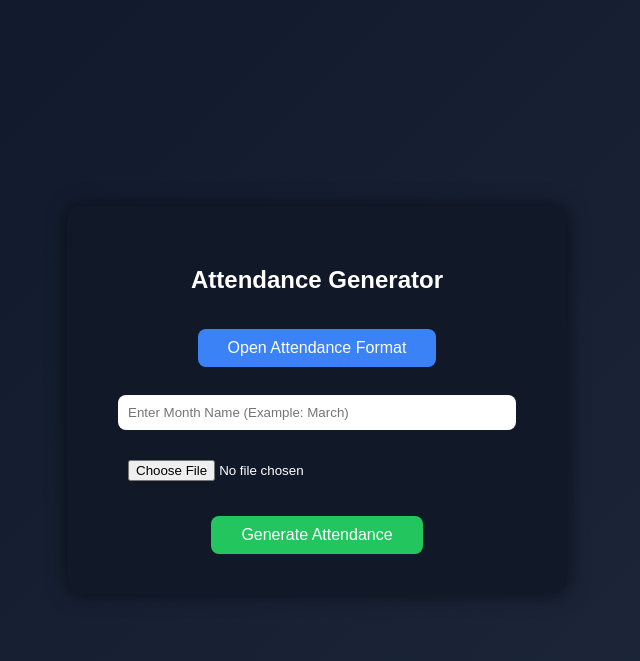
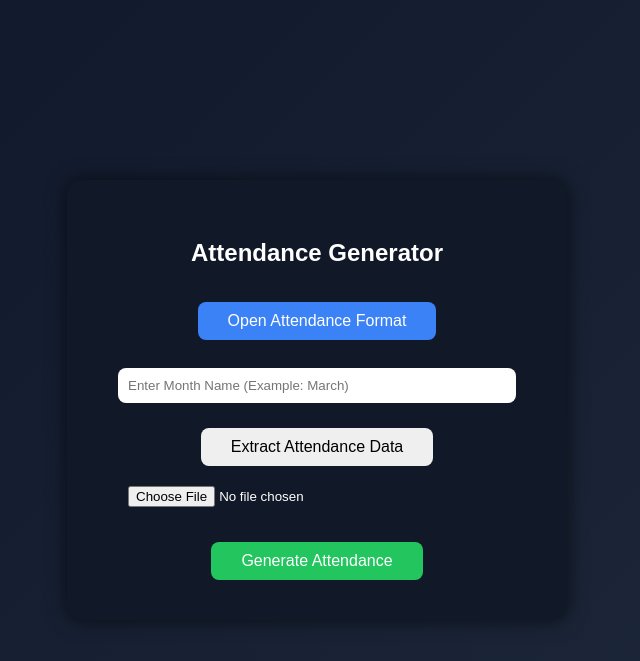
Before and after one commit to chandrachandhu/Attendance-Web-App, a Flask app: page / in a window 1280 px wide. Shown: the top 661 px of the page, without its empty margins (323-963 px from the left). Run offline with Flask 3, Linux system fonts and the light colour scheme.

Commit message:
Update index.html

```diff
--- a/templates/index.html
+++ b/templates/index.html
@@ -83,7 +83,15 @@ opacity:0.9;
 
 <input type="text" name="filename"
 placeholder="Enter Month Name (Example: March)" required>
+<button onclick="extractData()">Extract Attendance Data</button>
 
+<script>
+function extractData(){
+    fetch("/extract")
+    .then(res => res.text())
+    .then(data => alert(data))
+}
+</script>
 <input type="file" name="file" required>
 
 <button class="generate">Generate Attendance</button>
```
